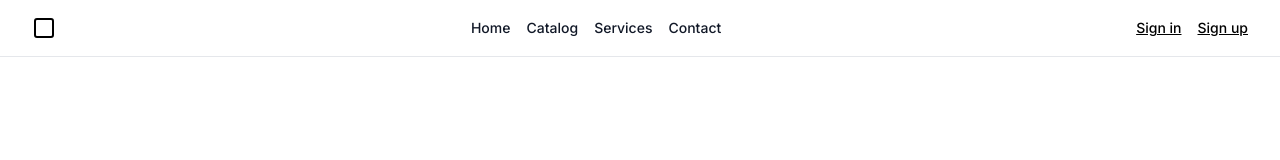
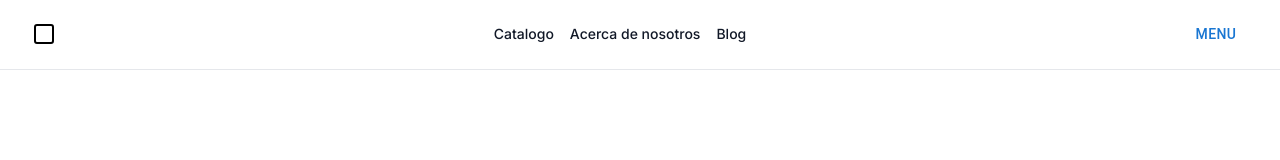
Before and after one commit to EduardoGarciaEnriquez/dino_lab, a Next.js app: page / in a window 1280 px wide. Shown: the top 160 px of the page. Built offline with nearby package versions, Linux system fonts and the light colour scheme.

Commit message:
ci: added header to layout

```diff
--- a/src/app/layout.tsx
+++ b/src/app/layout.tsx
@@ -2,7 +2,10 @@ import type { Metadata } from "next";
 import { Inter } from "next/font/google";
 import "./globals.css";
 
+import Header from '../components/header'
+
 const inter = Inter({ subsets: ["latin"] });
+
 
 export const metadata: Metadata = {
   title: "Create Next App",
@@ -16,7 +19,9 @@ export default function RootLayout({
 }>) {
   return (
     <html lang="en">
-      <body className={inter.className}>{children}</body>
+      <body className={inter.className}>
+        <Header />
+        {children}</body>
     </html>
   );
 }
--- a/src/app/page.tsx
+++ b/src/app/page.tsx
@@ -1,59 +1,10 @@
-import Link from "next/link";
 import Image from "next/image";
 
 
 export default function Home() {
   return (
     <div className="flex flex-col min-h-screen">
-      <header className="flex items-center justify-between px-4 sm:px-6 lg:px-8 py-4 border-b border-gray-200 dark:border-gray-800">
-        <Link
-          className="flex items-center space-x-2 text-xl font-medium"
-          href="#"
-        >
-          <SquareIcon className="w-6 h-6" />
-          <span className="sr-only">Home</span>
-        </Link>
-        <nav className="hidden md:flex items-center gap-4 text-sm font-medium">
-          <Link
-            className="text-gray-900 hover:underline dark:text-gray-50"
-            href="#"
-          >
-            Home
-          </Link>
-          <Link
-            className="text-gray-900 hover:underline dark:text-gray-50"
-            href="#"
-          >
-            Catalog
-          </Link>
-          <Link
-            className="text-gray-900 hover:underline dark:text-gray-50"
-            href="#"
-          >
-            Services
-          </Link>
-          <Link
-            className="text-gray-900 hover:underline dark:text-gray-50"
-            href="#"
-          >
-            Contact
-          </Link>
-        </nav>
-        <div className="flex items-center gap-4">
-          <Link
-            className="text-sm font-medium underline hover:no-underline"
-            href="#"
-          >
-            Sign in
-          </Link>
-          <Link
-            className="text-sm font-medium underline hover:no-underline"
-            href="#"
-          >
-            Sign up
-          </Link>
-        </div>
-      </header>
+
       <main className="flex-1">
         <section className="w-full py-12 md:py-24 lg:py-32">
           <div className="container px-4 md:px-6">
@@ -185,22 +136,3 @@ function HeartIcon(props: React.SVGProps<SVGSVGElement>): JSX.Element {
     </svg>
   );
 }
-
-function SquareIcon(props: React.SVGProps<SVGSVGElement>): JSX.Element {
-  return (
-    <svg
-      {...props}
-      xmlns="http://www.w3.org/2000/svg"
-      width="24"
-      height="24"
-      viewBox="0 0 24 24"
-      fill="none"
-      stroke="currentColor"
-      strokeWidth="2"
-      strokeLinecap="round"
-      strokeLinejoin="round"
-    >
-      <rect width="18" height="18" x="3" y="3" rx="2" />
-    </svg>
-  );
-}
--- /dev/null
+++ b/src/components/header/index.tsx
@@ -0,0 +1,67 @@
+'use client'
+import React, {useState} from "react";
+import Link from "next/link";
+
+import Button from "@mui/material/Button";
+import { Drawer } from "@mui/material";
+
+function Header() {
+    const [open, setOpen] = useState<boolean>(false)
+
+  return (
+    <header className="flex items-center justify-between px-4 sm:px-6 lg:px-8 py-4 border-b border-gray-200 dark:border-gray-800">
+      <Link
+        className="flex items-center space-x-2 text-xl font-medium"
+        href="#"
+      >
+        <SquareIcon className="w-6 h-6" />
+      </Link>
+      <nav className=" hidden md:flex items-center gap-4 text-sm font-medium">
+        <Link
+          className="text-gray-900 hover:underline dark:text-gray-50"
+          href="#"
+        >
+          Catalogo
+        </Link>
+        <Link
+          className="text-gray-900 hover:underline dark:text-gray-50"
+          href="#"
+        >
+          Acerca de nosotros
+        </Link>
+        <Link
+          className="text-gray-900 hover:underline dark:text-gray-50"
+          href="#"
+        >
+          Blog
+        </Link>
+      </nav>
+
+      <Button onClick={() => setOpen(true)}>menu</Button>
+      <Drawer open={open} onClose={() => setOpen(false)}>
+        <p>opc 1</p>
+      </Drawer>
+    </header>
+  );
+}
+
+function SquareIcon(props: React.SVGProps<SVGSVGElement>): JSX.Element {
+  return (
+    <svg
+      {...props}
+      xmlns="http://www.w3.org/2000/svg"
+      width="24"
+      height="24"
+      viewBox="0 0 24 24"
+      fill="none"
+      stroke="currentColor"
+      strokeWidth="2"
+      strokeLinecap="round"
+      strokeLinejoin="round"
+    >
+      <rect width="18" height="18" x="3" y="3" rx="2" />
+    </svg>
+  );
+}
+
+export default Header;
```
